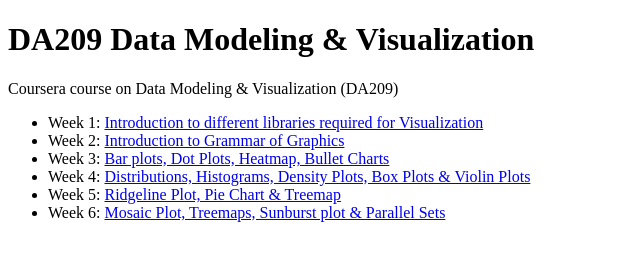
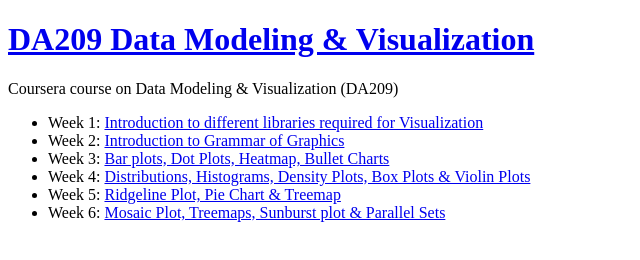
Before and after one commit to PrachuryyaKaushik/DA209_DMV, a plain HTML site: page index.html in a window 1280 px wide. Shown: the whole page, without its empty margins (0-640 px from the left). Drawn offline with Linux system fonts and the light colour scheme.

Commit message:
Add files via upload

```diff
--- a/index.html
+++ b/index.html
@@ -4,7 +4,7 @@
     <title>DA209 Data Modeling & Visualization</title>
 </head>
 <body>
-    <h1>DA209 Data Modeling &amp; Visualization</h1>
+    <h1><a href="https://github.com/PrachuryyaKaushik/DA209_DMV">DA209 Data Modeling &amp; Visualization</a></h1>
     <p>Coursera course on Data Modeling &amp; Visualization (DA209)</p>
     <ul>
         <li>Week 1: <a href="https://github.com/PrachuryyaKaushik/DA209_DMV/blob/main/DA209_DMV_wk1_Intro_libraries.ipynb">Introduction to different libraries required for Visualization</a></li>
```
